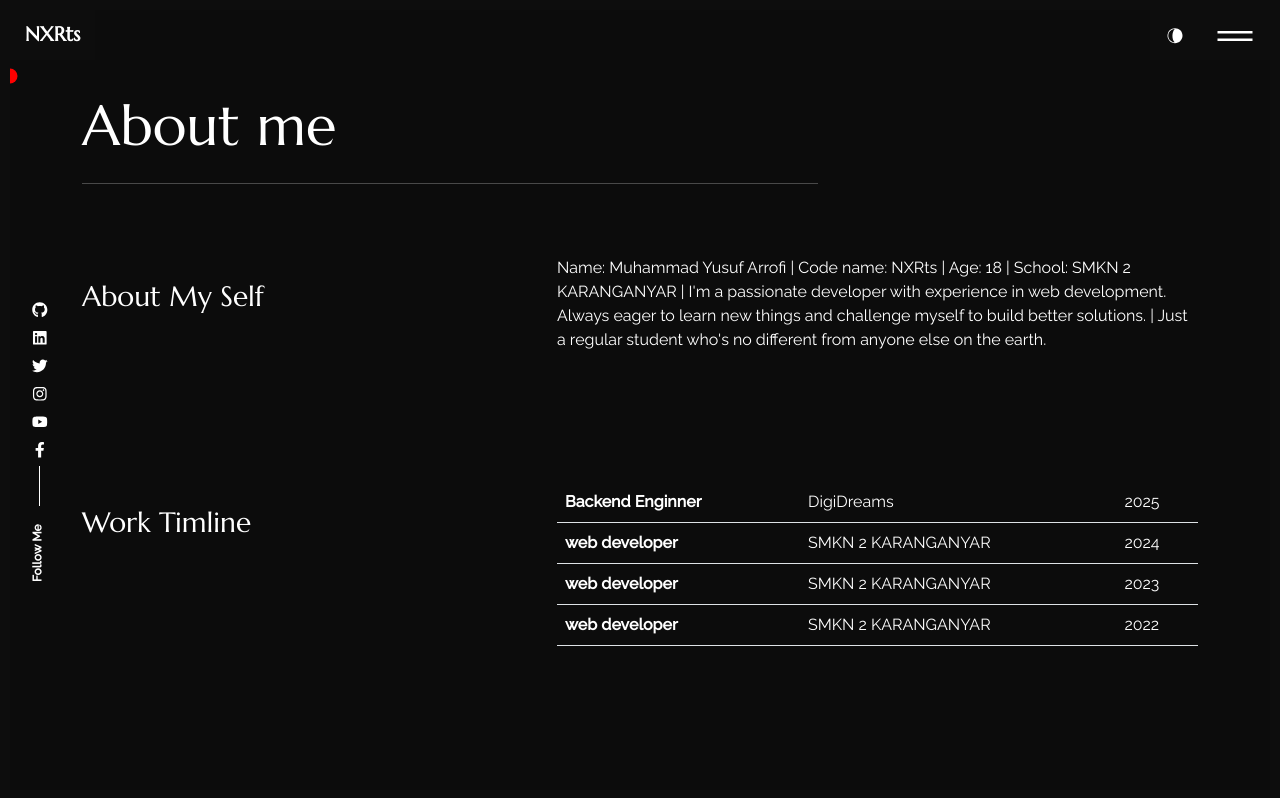
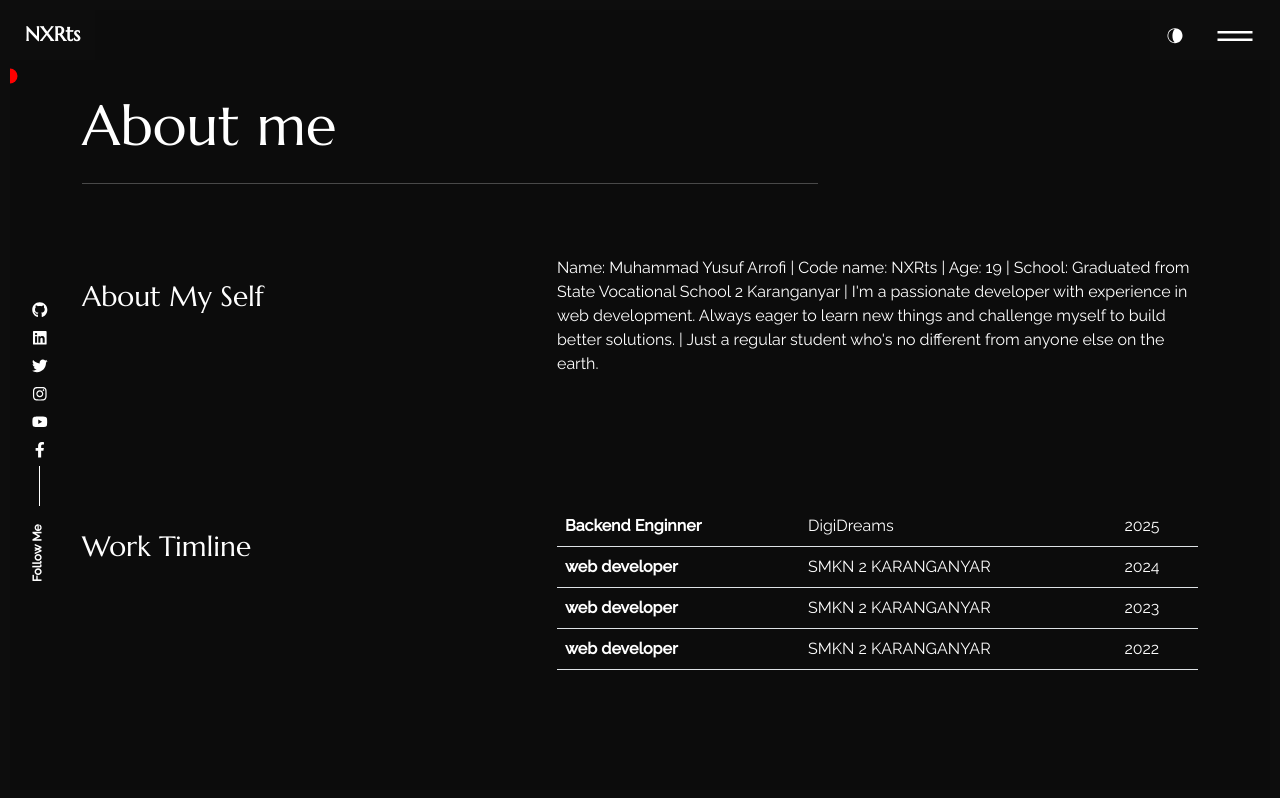
Before and after one commit to NXRts/NXRts-Core, a React (Create React App) app: page /about in a window 1280 px wide. Shown: the top 798 px of the page. Built offline with nearby package versions, Linux system fonts and the light colour scheme.

Commit message:
edit biodata

```diff
--- a/src/content_option.js
+++ b/src/content_option.js
@@ -19,7 +19,7 @@
 
 const dataabout = {
     title: "About My Self",
-    aboutme: " Name: Muhammad Yusuf Arrofi | Code name: NXRts | Age: 18 | School: SMKN 2 KARANGANYAR | I'm a passionate developer with experience in web development. Always eager to learn new things and challenge myself to build better solutions. | Just a regular student who's no different from anyone else on the earth.",
+    aboutme: " Name: Muhammad Yusuf Arrofi | Code name: NXRts | Age: 19 | School: Graduated from State Vocational School 2 Karanganyar | I'm a passionate developer with experience in web development. Always eager to learn new things and challenge myself to build better solutions. | Just a regular student who's no different from anyone else on the earth.",
 };
 const worktimeline = [{
         jobtitle: "Backend Enginner",
```
